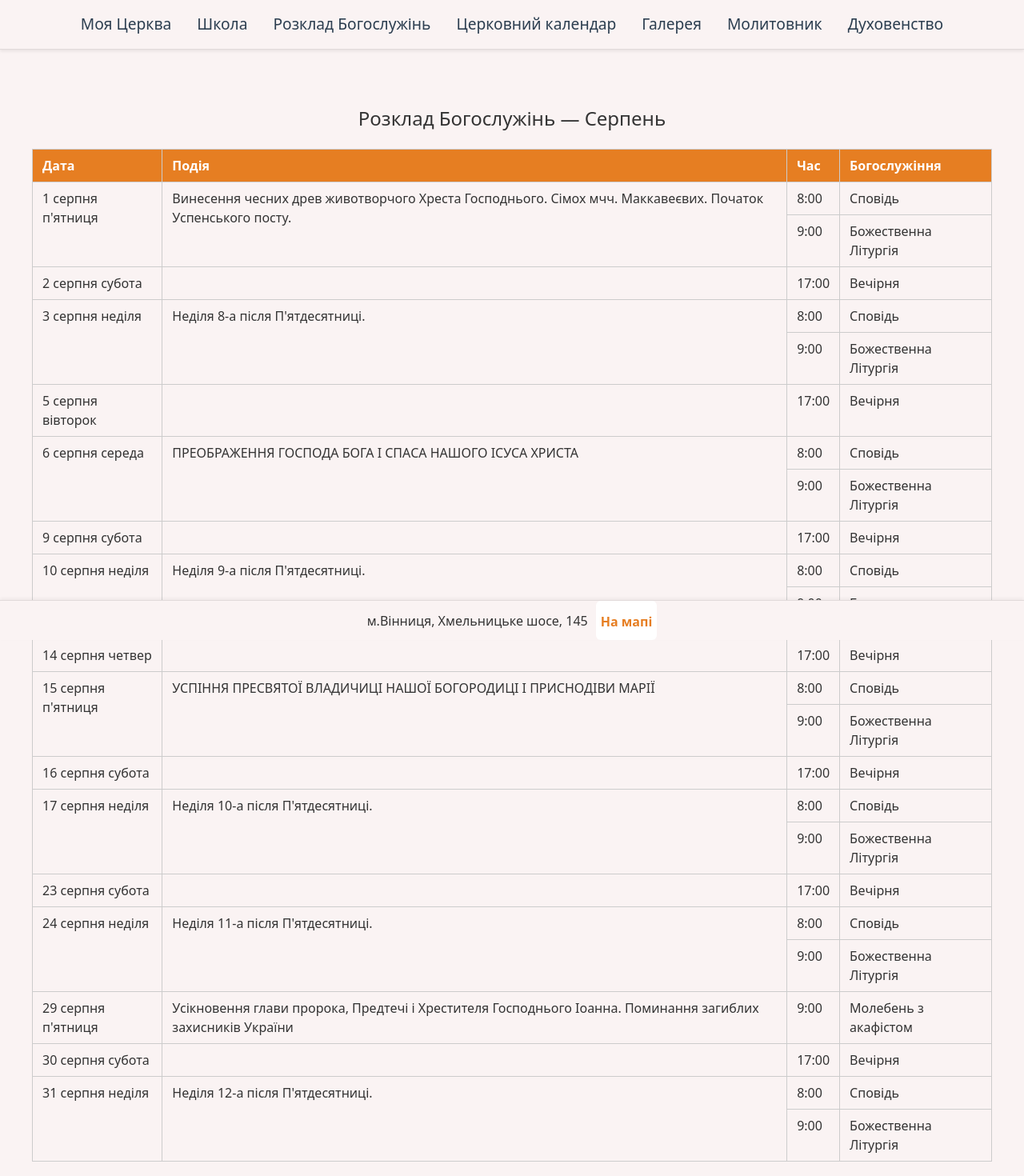
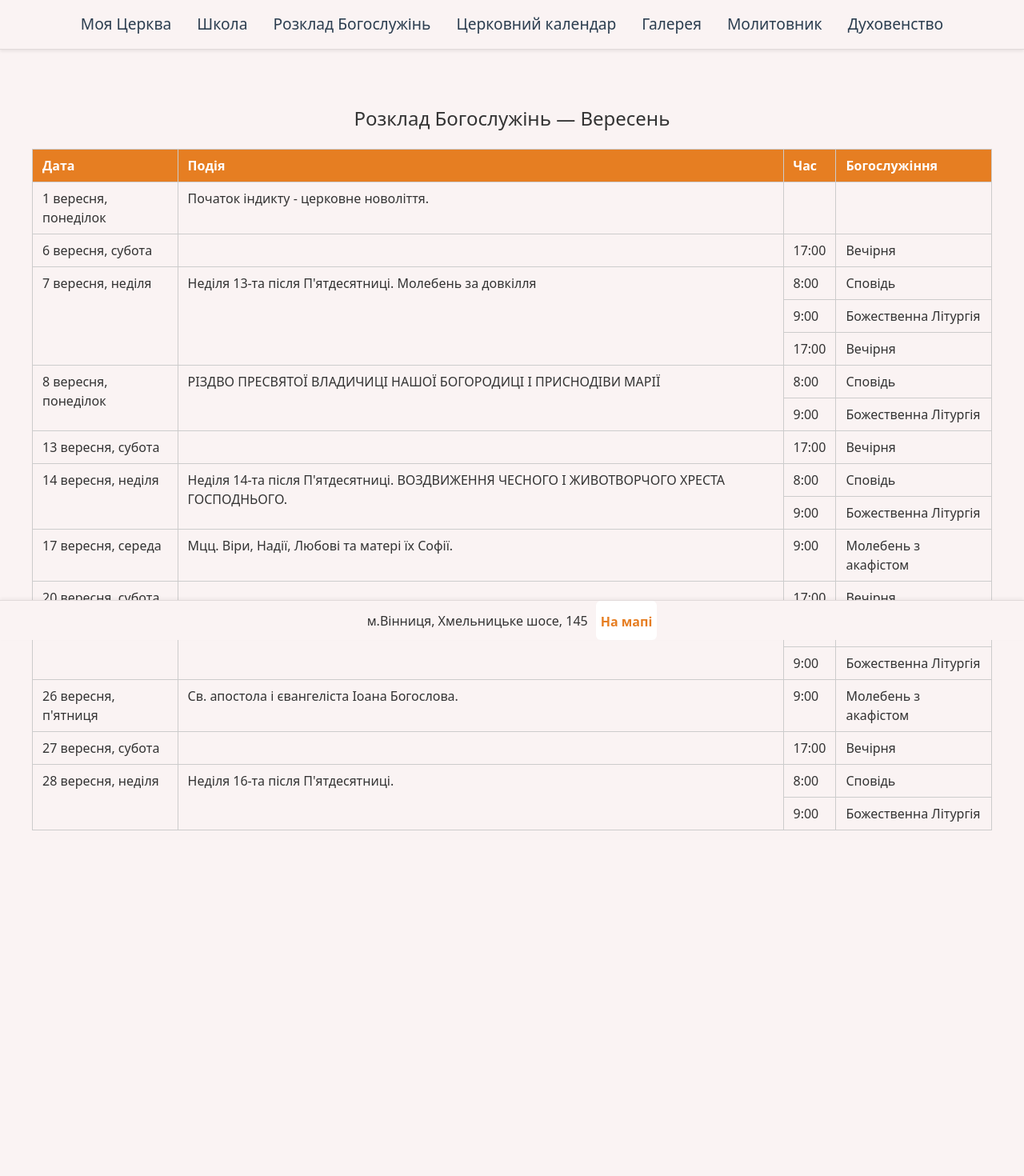
Before and after one commit to ValeriyVinn/my-parish, a React (Vite) app: page /shedule in a window 1280 px wide. Shown: the top 1470 px of the page at 80% size. After the commit the page ends 1168 px from the top, so only its background shows below. Built offline with nearby package versions, Linux system fonts and the light colour scheme.

Commit message:
updated: schedule september

```diff
--- a/src/components/Shedule/Shedule.jsx
+++ b/src/components/Shedule/Shedule.jsx
@@ -4,7 +4,7 @@ import css from "./Shedule.module.css";
 const Schedule = () => {
   return (
     <div className={`container ${css.wrapper}`}>
-      <h1 className={css.title}>Розклад Богослужінь — Серпень</h1>
+      <h1 className={css.title}>Розклад Богослужінь — Вересень</h1>
       <div className={css.tableWrapper}>
         <table className={css.table}>
           <thead>
--- a/src/data/schedule.json
+++ b/src/data/schedule.json
@@ -1,123 +1,94 @@
 [
-
   {
-    "date": "1 серпня п'ятниця",
+    "date": "1 вересня, понеділок",
     "day": "",
-    "title": "Винесення чесних древ животворчого Хреста Господнього. Сімох мчч. Маккавеєвих. Початок Успенського посту.",
+    "title": "Початок індикту - церковне новоліття.",
+    "services": [{ "time": "", "name": "" }]
+  },
+  {
+    "date": "6 вересня,  субота",
+    "day": "",
+    "title": "",
+    "services": [{ "time": "17:00", "name": "Вечірня" }]
+  },
+  {
+    "date": "7 вересня,  неділя",
+    "day": "",
+    "title": "Неділя 13-та після П'ятдесятниці. Молебень за довкілля",
+    "services": [
+      { "time": "8:00", "name": "Сповідь" },
+      { "time": "9:00", "name": "Божественна Літургія" },
+      { "time": "17:00", "name": "Вечірня" }
+    ]
+  },
+  {
+    "date": "8 вересня, понеділок",
+    "day": "",
+    "title": "РІЗДВО ПРЕСВЯТОЇ ВЛАДИЧИЦІ НАШОЇ БОГОРОДИЦІ І ПРИСНОДІВИ МАРІЇ",
     "services": [
       { "time": "8:00", "name": "Сповідь" },
       { "time": "9:00", "name": "Божественна Літургія" }
     ]
   },
   {
-    "date": "2  серпня субота",
+    "date": "13 вересня,  субота",
     "day": "",
     "title": "",
     "services": [{ "time": "17:00", "name": "Вечірня" }]
   },
   {
-    "date": "3 серпня неділя",
+    "date": "14 вересня,  неділя",
     "day": "",
-    "title": "Неділя 8-а після П'ятдесятниці.",
+    "title": "Неділя 14-та після П'ятдесятниці. ВОЗДВИЖЕННЯ ЧЕСНОГО I ЖИВОТВОРЧОГО ХРЕСТА ГОСПОДНЬОГО.",
     "services": [
       { "time": "8:00", "name": "Сповідь" },
       { "time": "9:00", "name": "Божественна Літургія" }
     ]
   },
   {
-    "date": "5 серпня вівторок",
+    "date": "17 вересня,  середа",
+    "day": "",
+    "title": "Мцц. Віри, Надії, Любові та матері їх Софії.",
+    "services": [
+
+      { "time": "9:00", "name": "Молебень з акафістом" }
+    ]
+  },
+  {
+    "date": "20 вересня,  субота",
     "day": "",
     "title": "",
     "services": [{ "time": "17:00", "name": "Вечірня" }]
   },
   {
-    "date": "6 серпня середа",
+    "date": "21 вересня,  неділя",
     "day": "",
-    "title": " ПРЕОБРАЖЕННЯ ГОСПОДА БОГА І СПАСА НАШОГО ІСУСА ХРИСТА",
+    "title": "Неділя 15-та після П'ятдесятниці.",
     "services": [
       { "time": "8:00", "name": "Сповідь" },
       { "time": "9:00", "name": "Божественна Літургія" }
     ]
   },
   {
-    "date": "9 серпня субота",
+    "date": "26 вересня,  п'ятниця",
+    "day": "",
+    "title": "Св. апостола і євангеліста Іоана Богослова.",
+    "services": [{ "time": "9:00", "name": "Молебень з акафістом" }]
+  },
+  {
+    "date": "27 вересня,  субота",
     "day": "",
     "title": "",
-    "services": [{ "time": "17:00", "name": "Вечірня" }]
-  },
-  {
-    "date": "10 серпня неділя",
-    "day": "",
-    "title": "Неділя 9-а після П'ятдесятниці.",
     "services": [
-      { "time": "8:00", "name": "Сповідь" },
-      { "time": "9:00", "name": "Божественна Літургія" }
+
+      { "time": "17:00", "name": "Вечірня" }
     ]
   },
   {
-    "date": "14 серпня четвер",
+    "date": "28 вересня,  неділя",
     "day": "",
-    "title": "",
-    "services": [{ "time": "17:00", "name": "Вечірня" }]
-  },
-  {
-    "date": "15 серпня п'ятниця",
-    "day": "",
-    "title": "УСПІННЯ ПРЕСВЯТОЇ ВЛАДИЧИЦІ НАШОЇ БОГОРОДИЦІ І ПРИСНОДІВИ МАРІЇ",
-    "services": [
-      { "time": "8:00", "name": "Сповідь" },
-      { "time": "9:00", "name": "Божественна Літургія" }
-    ]
-  },
-  {
-    "date": "16 серпня субота",
-    "day": "",
-    "title": "",
-    "services": [{ "time": "17:00", "name": "Вечірня" }]
-  },
-  {
-    "date": "17 серпня неділя",
-    "day": "",
-    "title": "Неділя 10-а після П'ятдесятниці.",
-    "services": [
-      { "time": "8:00", "name": "Сповідь" },
-      { "time": "9:00", "name": "Божественна Літургія" }
-    ]
-  },
-  {
-    "date": "23 серпня субота",
-    "day": "",
-    "title": "",
-    "services": [{ "time": "17:00", "name": "Вечірня" }]
-  },
-  {
-    "date": "24 серпня неділя",
-    "day": "",
-    "title": "Неділя 11-а після П'ятдесятниці.",
-    "services": [
-      { "time": "8:00", "name": "Сповідь" },
-      { "time": "9:00", "name": "Божественна Літургія" }
-    ]
-  },
-  {
-    "date": "29 серпня п'ятниця",
-    "day": "",
-    "title": "Усікновення глави пророка, Предтечі і Хрестителя Господнього Іоанна. Поминання загиблих захисників України",
-    "services": [{ "time": "9:00", "name": "Молебень з акафістом" }]
-  },
-  {
-    "date": "30 серпня субота",
-    "day": "",
-    "title": "",
-    "services": [{ "time": "17:00", "name": "Вечірня" }]
-  },
-  {
-    "date": "31 серпня неділя",
-    "day": "",
-    "title": "Неділя 12-а після П'ятдесятниці.",
-    "services": [
-      { "time": "8:00", "name": "Сповідь" },
-      { "time": "9:00", "name": "Божественна Літургія" }
-    ]
+    "title": "Неділя 16-та після П'ятдесятниці.",
+    "services": [ { "time": "8:00", "name": "Сповідь" },
+      { "time": "9:00", "name": "Божественна Літургія" }]
   }
 ]
```
